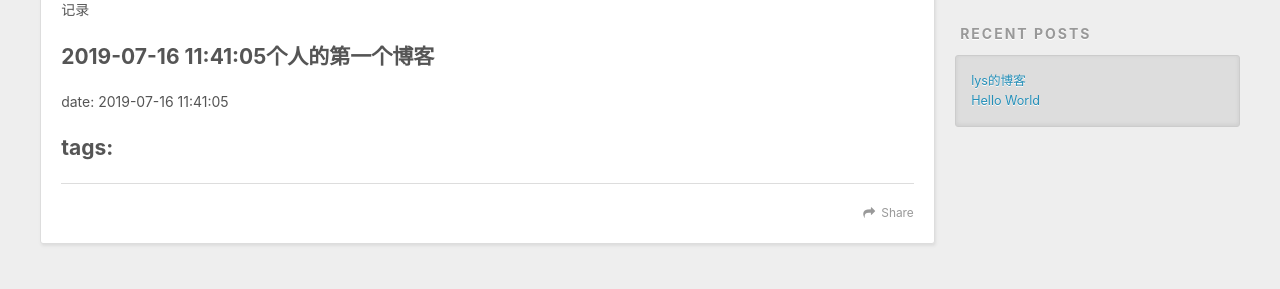
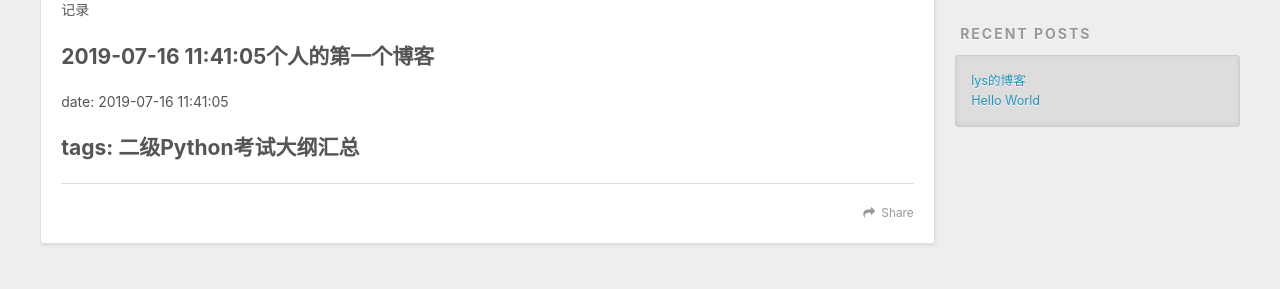
Before and after one commit to luoyushen939512/luoyushen939512.github.io, a plain HTML site: page index.html in a window 1280 px wide. Shown: the part 454-743 px from the top of the page. Drawn offline with nearby package versions, Linux system fonts and the light colour scheme.

Commit message:
Site updated: 2019-07-16 13:26:36

```diff
--- a/index.html
+++ b/index.html
@@ -86,7 +86,7 @@
 
         <p>记录</p>
 <h2 id="2019-07-16-11-41-05个人的第一个博客"><a href="#2019-07-16-11-41-05个人的第一个博客" class="headerlink" title="2019-07-16 11:41:05个人的第一个博客"></a>2019-07-16 11:41:05个人的第一个博客</h2><p>date: 2019-07-16 11:41:05</p>
-<h2 id="tags"><a href="#tags" class="headerlink" title="tags:"></a>tags:</h2>
+<h2 id="tags-二级Python考试大纲汇总"><a href="#tags-二级Python考试大纲汇总" class="headerlink" title="tags: 二级Python考试大纲汇总"></a>tags: 二级Python考试大纲汇总</h2>
 
     </div>
     <footer class="article-footer">
```
Also changed, not shown: 2019/07/16/lys的博客/index.html (+5 -5 lines).
